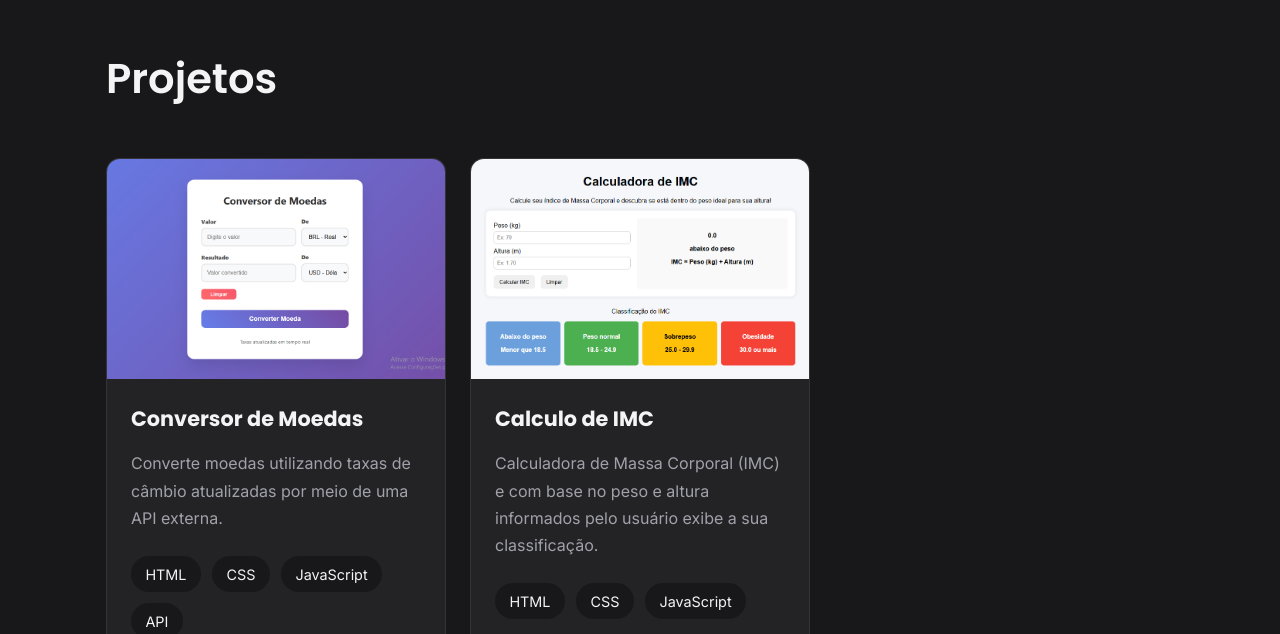
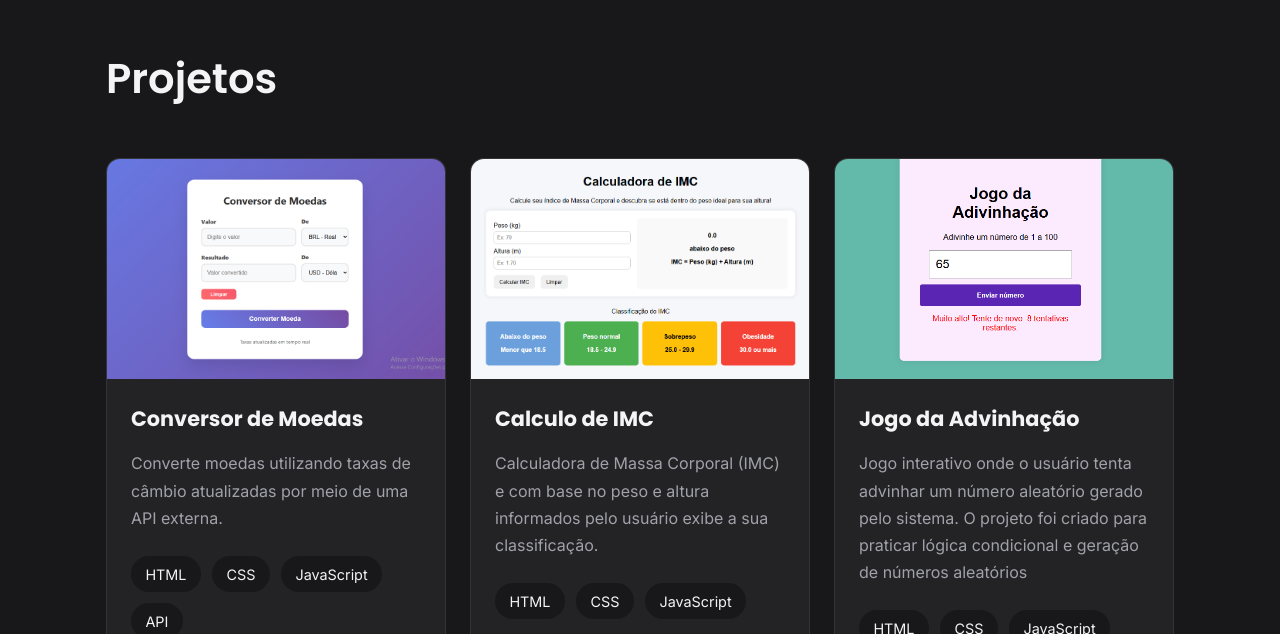
Before and after one commit to marcoshjunior/Meu-Portifolio-React, a React (Vite) app in the folder portifolio-react/: page / in a window 1280 px wide. Shown: the part 2166-2800 px from the top of the page. Built offline with nearby package versions, Linux system fonts and the light colour scheme.

Commit message:
adcionando mais projetos

```diff
--- a/portifolio-react/src/components/Projects/Projects.module.css
+++ b/portifolio-react/src/components/Projects/Projects.module.css
@@ -10,7 +10,7 @@
 }
 
 @media (min-width: 1100px) {
-  /*talvez não precise*/
+  /*2*/
   .grid {
     grid-template-columns: repeat(3, 1fr);
   }
--- a/portifolio-react/src/components/Technologies/Technologies.module.css
+++ b/portifolio-react/src/components/Technologies/Technologies.module.css
@@ -40,10 +40,8 @@
   color: var(--text-second);
 }
 
-/*
 @media (min-width: 768px) {
   .grid {
-    grid-template-columns: repeat(3, 1fr);
+    grid-template-columns: repeat(2, 1fr);
   }
 }
-  */
--- a/portifolio-react/src/data/portifolio.js
+++ b/portifolio-react/src/data/portifolio.js
@@ -1,7 +1,7 @@
 export const profile = {
   name: "Marcos Jr",
   role: "Desenvolvedor de Software",
-  bio: "Crio interfaces modernas, responsivas e focadas em experiência do usuário. Gosto de transformar ideias em produtos claros e funcionais.",
+  bio: "Desenvolvedor focado em projetos modernos, responsivos e em experiência do usuário. Gosto de transformar ideias em produtos claros e funcionais.",
   email: "marcosjuniorbrito6@gmail.com",
   github: "https://github.com/marcoshjunior",
   linkedin: "https://www.linkedin.com/in/marcos-junior1",
@@ -84,6 +84,24 @@ export const projects = [
     demo: "https://marcoshjunior.github.io/CalcularIMC/",
     code: "https://github.com/marcoshjunior/CalcularIMC",
   },
+  {
+    title: "Jogo da Advinhação",
+    description:
+      "Jogo interativo onde o usuário tenta advinhar um número aleatório gerado pelo sistema. O projeto foi criado para praticar lógica condicional e geração de números aleatórios",
+    image: "/src/assets/images/img-advinhacao.png",
+    stack: ["HTML", "CSS", "JavaScript"],
+    demo: "https://marcoshjunior.github.io/Adivinhacao/",
+    code: "https://github.com/marcoshjunior/Adivinhacao",
+  },
+  {
+    title: "Linktree",
+    description:
+      "Pagina estilo 'linktree' para reunir links de redes sociais e projetos em um só lugar, com foco em uma interface limpa, responsiva e agradável",
+    image: "/src/assets/images/img-linktree.png",
+    stack: ["HTML", "CSS"],
+    demo: "https://marcoshjunior.github.io/Links/",
+    code: "https://github.com/marcoshjunior/Links",
+  },
 ];
 
 export const courses = [
```
Also changed, not shown: portifolio-react/src/assets/images/img-advinhacao.png (added), portifolio-react/src/assets/images/img-linktree.png (added).
